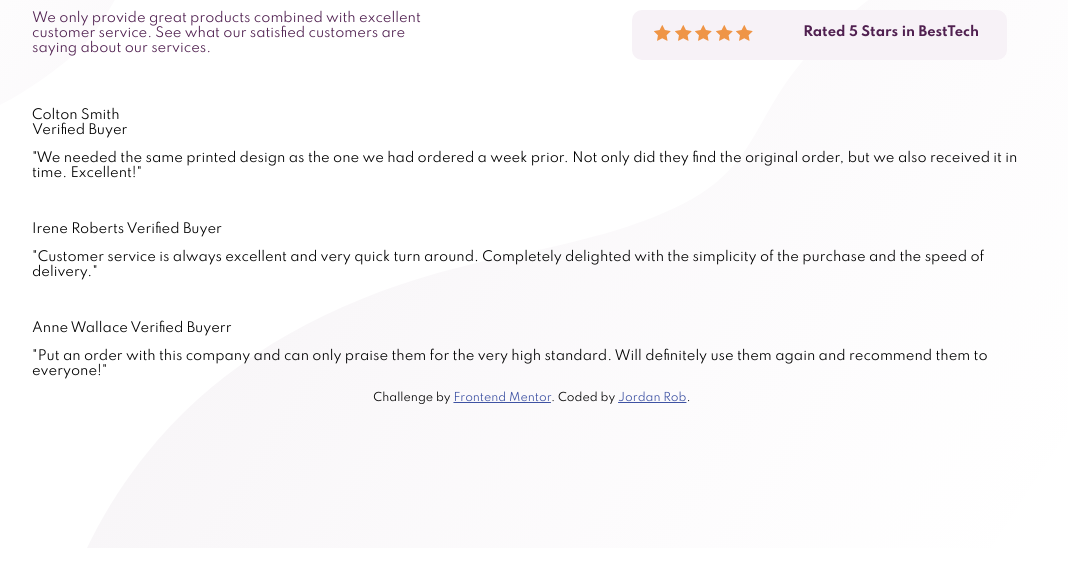
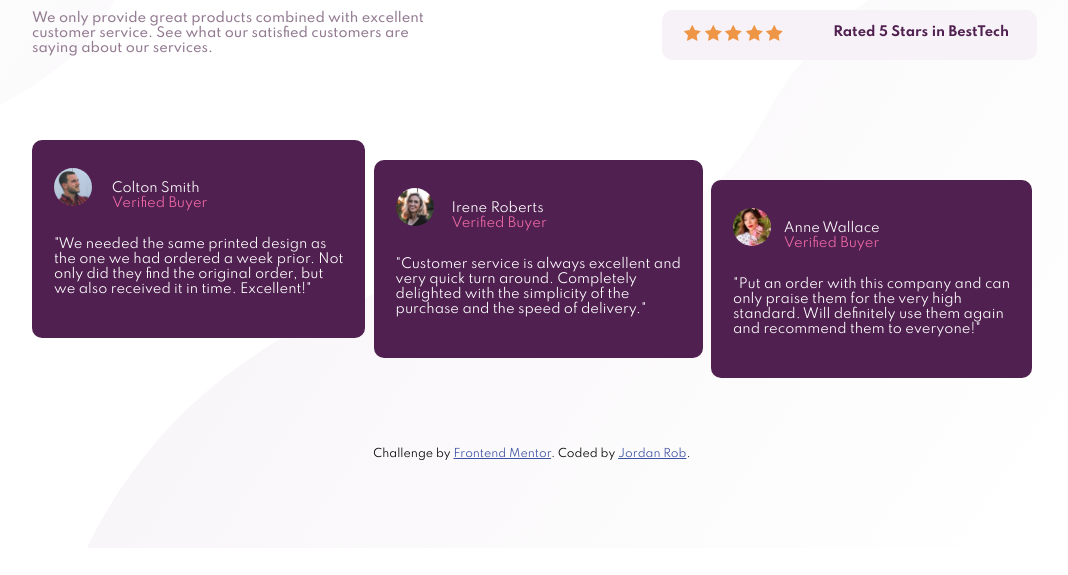
Before and after one commit to Jordan-Rob/frontend-mentor-challenge5, a plain HTML site: page index.html in a window 1280 px wide. Shown: the part 225-800 px from the top of the page, without its empty margins (108-1176 px from the left). Drawn offline with Linux system fonts and the light colour scheme.

Commit message:
completed desktop stylin

```diff
--- a/index.html
+++ b/index.html
@@ -70,39 +70,39 @@
 
       <div class="bottom">
 
-        <div class="card">
+        <div class="card" id="c1">
           <div class="header">
-            <img/>
+            <img src="./images/image-colton.jpg" />
             <p>Colton Smith <br/>
               <span>Verified Buyer</span> </p>
           </div>
           <div class="comment">
-            <p>"We needed the same printed design as the one we had ordered a week prior.
-              Not only did they find the original order, but we also received it in time.
+            <p>"We needed the same printed design as<br/> the one we had ordered a week prior.
+              Not<br/> only did they find the original order, but<br/> we also received it in time.
               Excellent!"</p>
           </div>
         </div>
-        <div class="card">
+        <div class="card" id="c2">
           <div class="header">
-            <img/>
-            <p>Irene Roberts
+            <img src="./images/image-irene.jpg" />
+            <p>Irene Roberts<br/>
               <span>Verified Buyer</span></p>
           </div>
           <div class="comment">
-            <p>"Customer service is always excellent and very quick turn around. Completely
-              delighted with the simplicity of the purchase and the speed of delivery."</p>
+            <p>"Customer service is always excellent and<br/> very quick turn around. Completely<br/>
+              delighted with the simplicity of the<br/> purchase and the speed of delivery."</p>
           </div>
         </div>
 
-        <div class="card">
+        <div class="card" id="c3">
           <div class="header">
-            <img/>
-            <p>Anne Wallace
-              <span>Verified Buyer</span>r</p>
+            <img src="./images/image-anne.jpg" />
+            <p>Anne Wallace<br/>
+              <span>Verified Buyer</span></p>
           </div>
           <div class="comment">
-            <p>"Put an order with this company and can only praise them for the very high
-              standard. Will definitely use them again and recommend them to everyone!"</p>
+            <p>"Put an order with this company and can<br/> only praise them for the very high<br/>
+              standard. Will definitely use them again<br/> and recommend them to everyone!"</p>
           </div>
         </div>
       </div>
--- a/style.css
+++ b/style.css
@@ -32,6 +32,11 @@
     font-size: 38px;
 }
 
+.left p{
+    color: hsl(303, 10%, 53%);
+    font-weight: 500;
+}
+
 
 .right .rating{
     display: flex;
@@ -50,9 +55,50 @@
 }
 
 #r2{
-    margin-left: 50px;
+    margin-left: 65px;
 }
 
 #r3{
-    margin-left: 100px;
+    margin-left: 130px;
 }
+
+.bottom{
+    margin-top: 60px;
+    margin-bottom: 70px;
+    display: flex;
+    flex-direction: row;
+    justify-content: space-between;
+}
+
+.card{
+    background-color: hsl(300, 43%, 22%);
+    color: white;
+    padding: 28px 22px 28px 22px;
+    border-radius: 10px;
+    border: none;
+    height: min-content;
+}
+
+.card .header{
+    display: flex;
+    flex-direction: row;
+    justify-content: space-between;
+    width: 53%
+}
+
+.header img{
+    border-radius: 50%;
+    height: 38px;
+}
+
+span{
+    color: hsl(333, 80%, 67%);
+}
+
+#c2{
+    margin-top: 20px;
+}
+
+#c3{
+    margin-top: 40px;
+}
```
